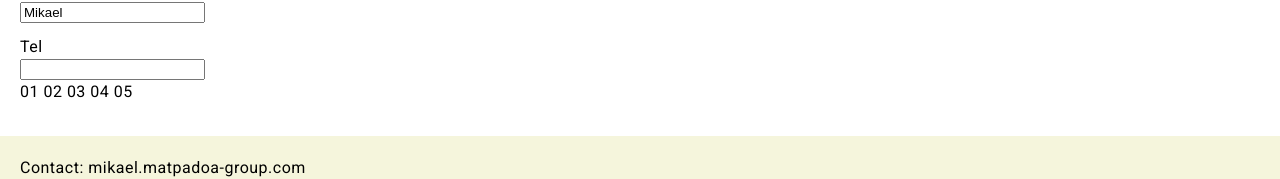
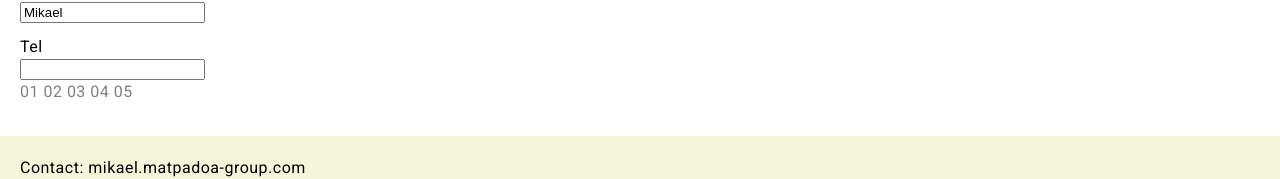
Before and after one commit to Mikael1006/formation-a11y, an Angular app: page /profile in a window 1280 px wide. Shown: the part 1422-1601 px from the top of the page. Built offline with nearby package versions, Linux system fonts and the light colour scheme.

Commit message:
show error if required and empty

```diff
--- a/src/app/src/app/profile/profile.component.html
+++ b/src/app/src/app/profile/profile.component.html
@@ -27,17 +27,23 @@
 <p>Lorem ipsum dolor sit amet consectetur adipisicing elit. Libero provident deserunt sapiente voluptatibus, exercitationem inventore, modi mollitia alias a dolore ducimus molestiae, atque aspernatur minus sed. Aliquid consequatur laboriosam velit.</p>
 <app-input-field>
   Nom
-  <input app-input [(ngModel)]="name" required>
+  <input app-input [(ngModel)]="name" name="name" required>
+  <ng-container error>
+    Veuillez renseignez votre prénom, ce champs est obligatoire
+  </ng-container>
 </app-input-field>
 
 <app-input-field>
   Prénom
-  <input app-input [(ngModel)]="firstname" required>
+  <input app-input [(ngModel)]="firstname" name="firstname" required>
+  <ng-container error>
+    Veuillez renseignez votre prénom, ce champs est obligatoire
+  </ng-container>
 </app-input-field>
 
 <app-input-field>
   Tel
-  <input app-input [(ngModel)]="phone">
+  <input app-input [(ngModel)]="phone" name="phone">
   <ng-container subLabel>
     01 02 03 04 05
   </ng-container>
--- a/src/app/src/app/ui/input-field/input-field.component.html
+++ b/src/app/src/app/ui/input-field/input-field.component.html
@@ -5,6 +5,11 @@
   }
 </label>
 <ng-content select="input"></ng-content>
-<p [id]="subLabelId">
+<p [id]="subLabelId" class="subLabel">
   <ng-content select="[subLabel]"></ng-content>
 </p>
+<p [id]="errorId" class="error">
+  @if (inputComponent().elementRef.nativeElement.required && !inputComponent().elementRef.nativeElement.value) {
+    <ng-content select="[error]"></ng-content>
+  }
+</p>
--- a/src/app/src/app/ui/input-field/input-field.component.scss
+++ b/src/app/src/app/ui/input-field/input-field.component.scss
@@ -1,3 +1,11 @@
 :host {
   display: block;
 }
+
+.subLabel {
+  color: gray;
+}
+
+.error {
+  color: red;
+}
--- a/src/app/src/app/ui/input-field/input-field.component.ts
+++ b/src/app/src/app/ui/input-field/input-field.component.ts
@@ -12,10 +12,12 @@ let nextId = 0;
   ],
   templateUrl: './input-field.component.html',
   styleUrl: './input-field.component.scss',
-  changeDetection: ChangeDetectionStrategy.OnPush,
+  // changeDetection: ChangeDetectionStrategy.OnPush,
 })
 export class InputFieldComponent {
   inputComponent = contentChild.required(InputComponent);
 
-  subLabelId = `input-field-subLabel-${nextId++}`;
+  componentId = nextId++;
+  subLabelId = `input-field-subLabel-${this.componentId}`;
+  errorId = `input-field-error-${this.componentId}`;
 }
--- a/src/app/src/app/ui/input/input.component.ts
+++ b/src/app/src/app/ui/input/input.component.ts
@@ -1,6 +1,7 @@
 import { CommonModule } from '@angular/common';
 import { ChangeDetectionStrategy, Component, ElementRef, inject, input } from '@angular/core';
 import { InputFieldComponent } from '../input-field/input-field.component';
+import { ControlContainer, NgControl, NgModel } from '@angular/forms';
 
 let nextId = 0;
 
@@ -15,11 +16,12 @@ let nextId = 0;
   changeDetection: ChangeDetectionStrategy.OnPush,
   host: {
     '[attr.id]': 'id',
-    '[attr.aria-describedby]': 'field.subLabelId',
+    '[attr.aria-describedby]': 'field.subLabelId + " " + field.errorId',
   }
 })
 export class InputComponent {
   elementRef: ElementRef<HTMLInputElement> = inject(ElementRef);
+  ngControl = inject(NgControl, {optional: true, self: true})!;
   field: InputFieldComponent = inject(InputFieldComponent);
 
   id = input(`input-${nextId++}`);
```
